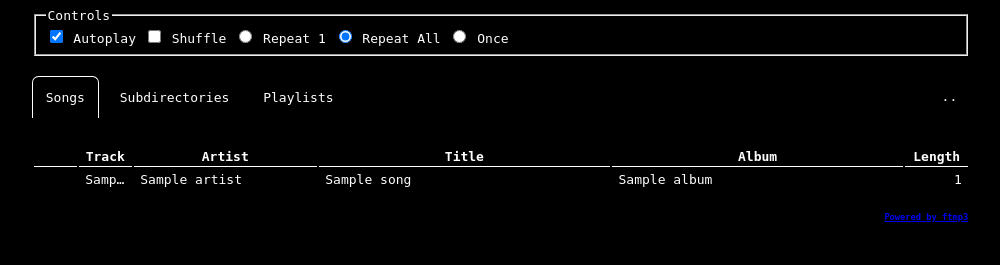
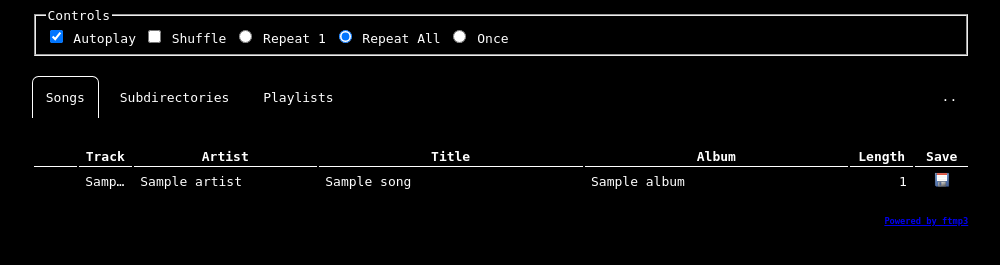
Before and after one commit to lunared/ftmp3, a Flask app: template templates/body.html in a window 1280 px wide. Shown: the part 318-583 px from the top of the page, without its empty margins (139-1139 px from the left). Run offline with Flask 2, Linux system fonts and the light colour scheme; the template is opened without the code that fills it: most values are stand-ins (such as "Sample title", 1, 10 or a date in 2020); parts of the project's set-up code (start-up, migrations or seed data) failed here and were passed over.

Commit message:
Add save icon to allow downloading of songs directly

```diff
--- a/src/app.py
+++ b/src/app.py
@@ -1,5 +1,6 @@
 from flask import Flask
 from . import song
 
-app = Flask(__name__, template_folder='../templates')
+app = Flask(__name__,
+            template_folder='../templates')
 app.config.from_object('src.settings')
--- a/src/views.py
+++ b/src/views.py
@@ -48,3 +48,8 @@ def home(path=None):
         return send_from_directory(app.config['MUSIC_DIRECTORY'], path)
     context = get_songs(path)
     return render_template("body.html", **context), 200
+
+
+@app.route('/__static__/<path:path>')
+def staticfiles(path):
+    return send_from_directory('../static', path)
--- a/templates/body.html
+++ b/templates/body.html
@@ -197,6 +197,9 @@
             .pull-right {
                 float: right;
             }
+            .center {
+                text-align: center;
+            }
         </style>
 
     </head>
@@ -291,10 +294,11 @@
                         <th>Title</th>
                         <th class="hide-on-small">Album</th>
                         <th width="50">Length</th>
+                        <th class="hide-on-small" width="40">Save</th>
                     </thead>
                     <tbody>
                         {% for song in songs %}
-                        <tr data-url="{{song.path}}" class="song"
+                        <tr data-url="{{song.path}}/stream" class="song"
                             {% if song.track %}
                             data-title="{{song.track}}. {{song.artist}} - {{song.title}}"
                             {% else %}
@@ -311,6 +315,11 @@
                             <td>{{song.title}}</td>
                             <td class="hide-on-small">{{song.album}}</td>
                             <td class="right">{{song.length}}</td>
+                            <td class="center">
+                                <a href="/{{path}}/{{song.path}}" target="_blank" onclick="event.stopPropagation()">
+                                    <img src="/__static__/Media-floppy.svg" width="16" height="16">
+                                </a>
+                            </td>
                         </tr>
                         {% endfor %}
                     </tbody>
```
Also changed, not shown: static/Media-floppy.svg (added), 1 other file.
